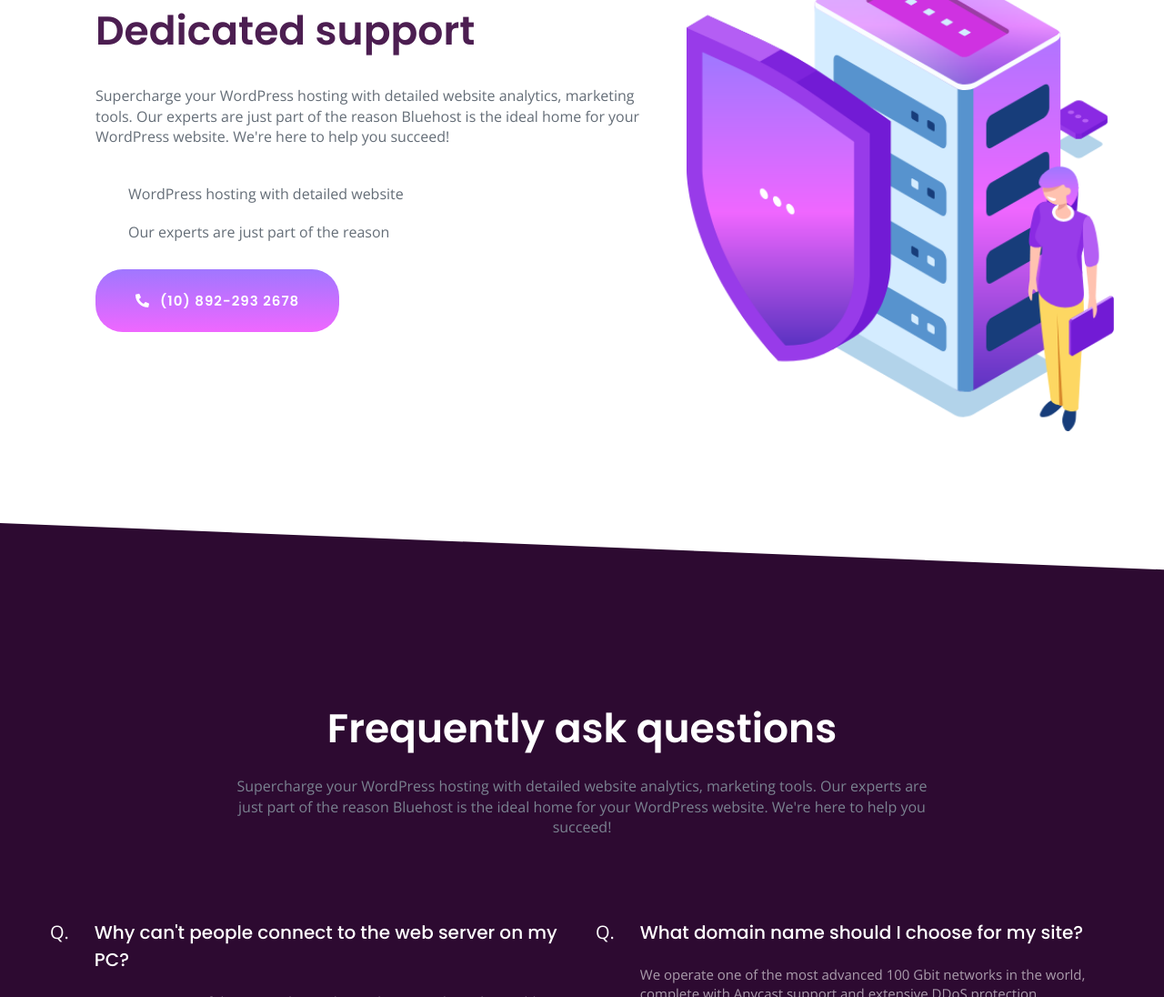
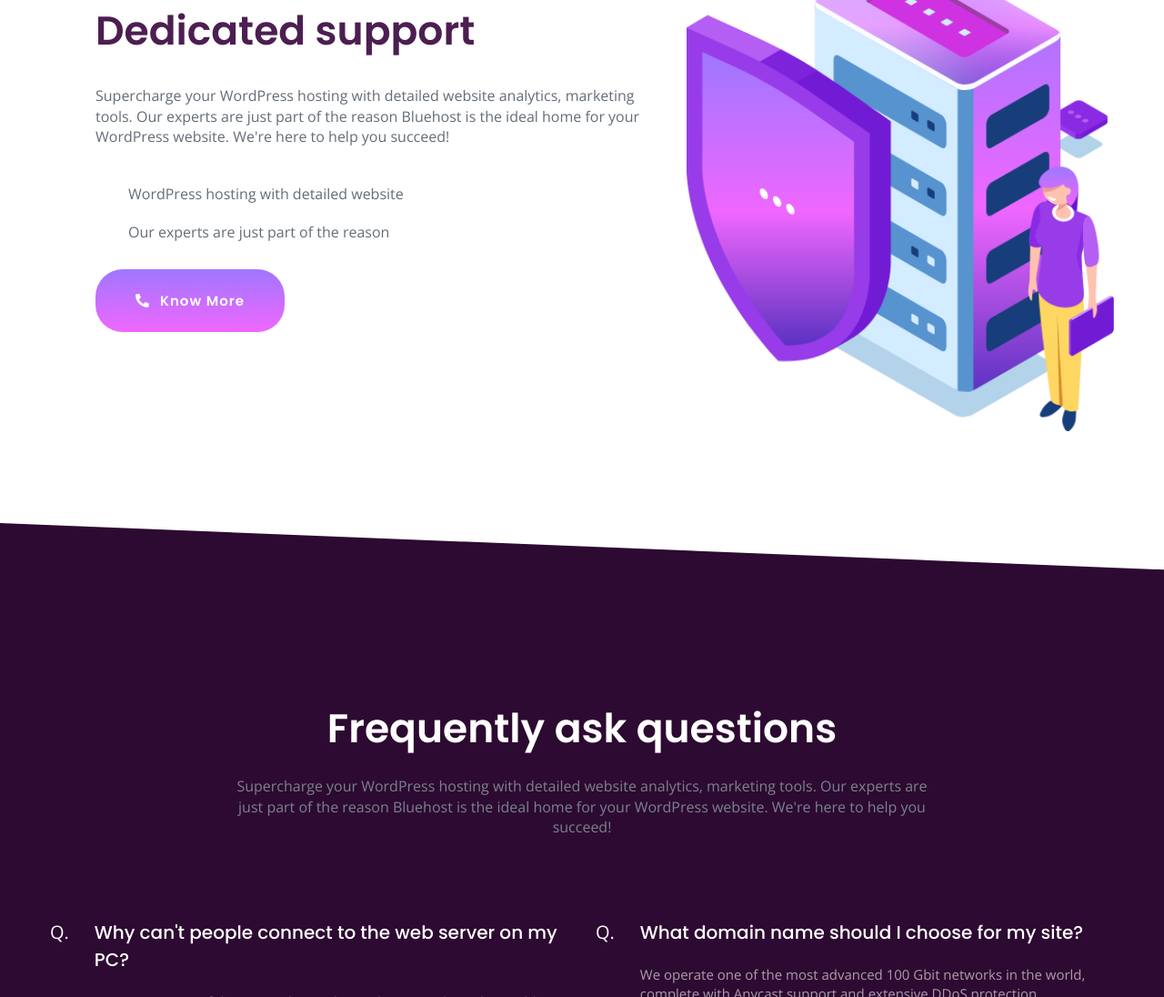
Before and after one commit to SivasubramanianE/staticContainer, a plain HTML site: page ecohosting-main/index.html in a window 1280 px wide. Shown: the part 3947-5043 px from the top of the page at 91% size. Drawn offline with nearby package versions, Linux system fonts and the light colour scheme.

Commit message:
know more changes

```diff
--- a/ecohosting-main/index.html
+++ b/ecohosting-main/index.html
@@ -379,7 +379,7 @@
                                 <p>Our experts are just part of the reason</p>
                             </li>
                         </ul>
-                        <a href="#" class="btn"><i class="fas fa-phone-alt"></i>(10) 892-293 2678</a>
+                        <a href="#" class="btn"><i class="fas fa-phone-alt"></i>Know More</a>
                     </div>
                 </div>
                 <div class="col-xl-5 col-lg-5 col-md-8 col-sm-10">
```
